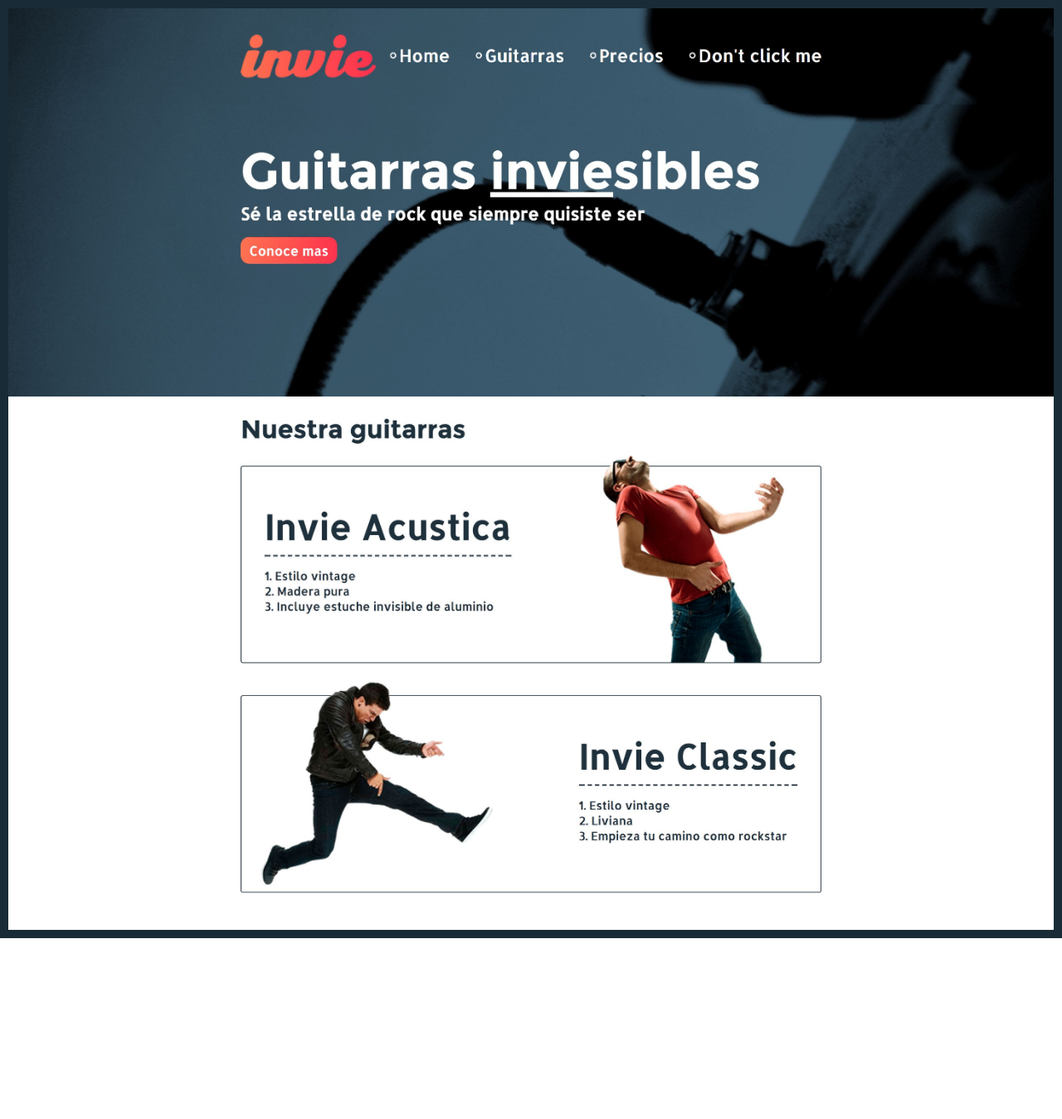
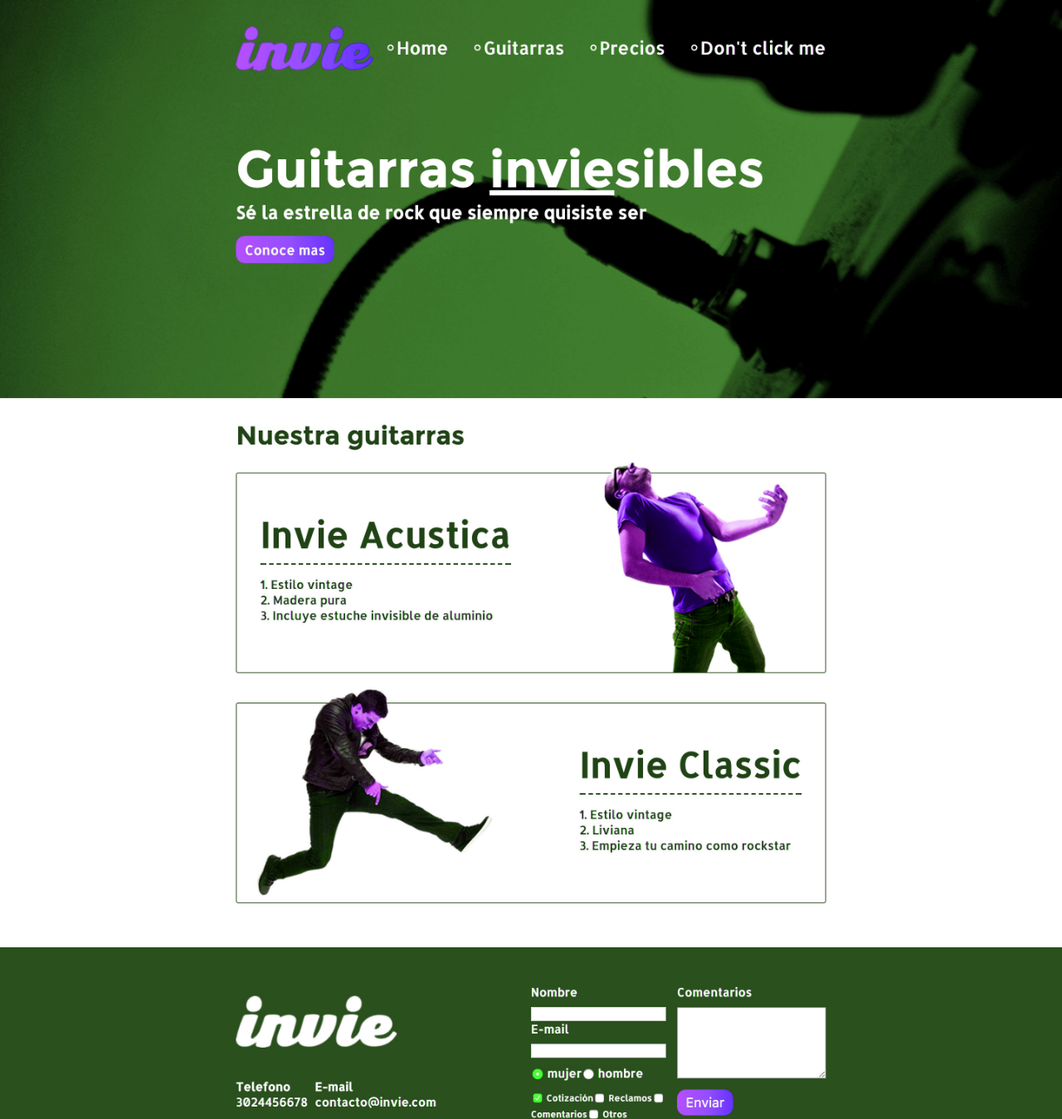
Before and after one commit to paezjmv/invie-github, a plain HTML site: page index.html in a window 1280 px wide. Shown: the whole page at 83% size. Before the commit the page ends 1131 px from the top, so only its background shows below. Drawn offline with Linux system fonts and the light colour scheme.

Commit message:
nueva version de invie - verde

```diff
--- a/index.html
+++ b/index.html
@@ -6,7 +6,6 @@
    <style>
       body {
          margin: 0;
-         border: 10px solid #192b36;
       }
       img {
          max-width: 100%;
@@ -15,9 +14,6 @@
    </style>
 </head>
 <body>
-   <img src="header.jpg" alt="">
-   <img src="hero.jpg" alt="">
-   <img src="acustica.jpg" alt="">
-   <img src="clasica.jpg" alt="">
+   <img src="nueva-version.jpg" alt="">
 </body>
 </html>
```
Also changed, not shown: nueva-version.jpg (added).
